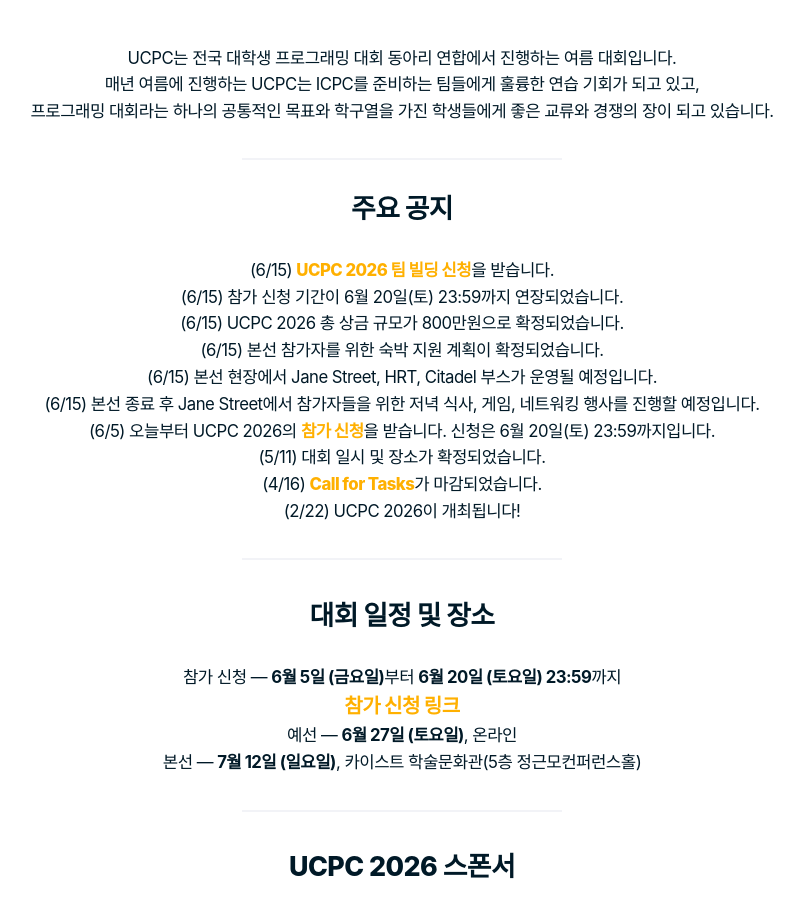
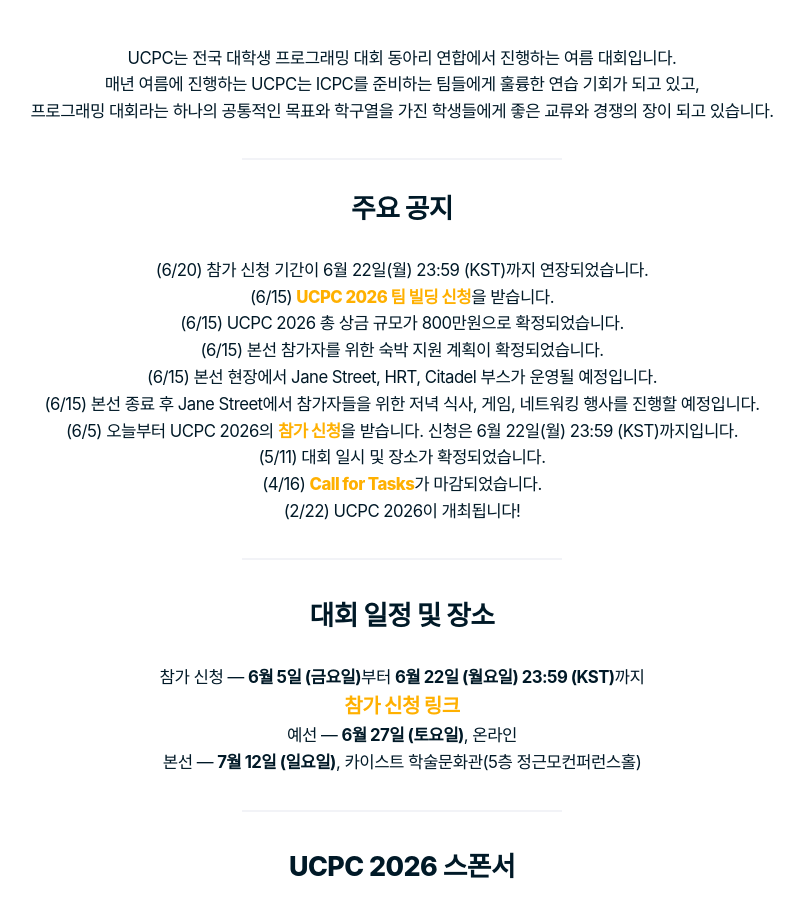
Before and after one commit to ucpcc/2026, a Jekyll site: the page built from index.md, in a window 1280 px wide and 900 px high, scrolled down 1365 px. Shown: the whole window, without its empty margins (238-1041 px from the left). Built offline with Jekyll 4.4.1, drawn with Linux system fonts in a browser that asks for light colours; some web fonts are replaced.

```diff
--- a/index.md
+++ b/index.md
@@ -6,13 +6,13 @@ lang: ko
 
 ## 주요 공지
 
+- (6/20) 참가 신청 기간이 6월 22일(월) 23:59 (KST)까지 연장되었습니다.
 - (6/15) [UCPC 2026 팀 빌딩 신청](https://forms.gle/iBDBkLqmkUPseoa87)을 받습니다.
-- (6/15) 참가 신청 기간이 6월 20일(토) 23:59까지 연장되었습니다.
 - (6/15) UCPC 2026 총 상금 규모가 800만원으로 확정되었습니다.
 - (6/15) 본선 참가자를 위한 숙박 지원 계획이 확정되었습니다.
 - (6/15) 본선 현장에서 Jane Street, HRT, Citadel 부스가 운영될 예정입니다.
 - (6/15) 본선 종료 후 Jane Street에서 참가자들을 위한 저녁 식사, 게임, 네트워킹 행사를 진행할 예정입니다.
-- (6/5) 오늘부터 UCPC 2026의 [참가 신청](https://forms.gle/g5ByqXEgFSw7QR2d7)을 받습니다. 신청은 6월 20일(토) 23:59까지입니다.
+- (6/5) 오늘부터 UCPC 2026의 [참가 신청](https://forms.gle/g5ByqXEgFSw7QR2d7)을 받습니다. 신청은 6월 22일(월) 23:59 (KST)까지입니다.
 - (5/11) 대회 일시 및 장소가 확정되었습니다.
 - (4/16) [Call for Tasks](https://2026.ucpc.me/tasks/)가 마감되었습니다.
 - (2/22) UCPC 2026이 개최됩니다!
@@ -22,7 +22,7 @@ lang: ko
 
 ## 대회 일정 및 장소
 
-참가 신청 — **6월 5일 (금요일)**부터 **6월 20일 (토요일) 23:59**까지
+참가 신청 — **6월 5일 (금요일)**부터 **6월 22일 (월요일) 23:59 (KST)**까지
 
 <span style="font-size: 1.2em;">[참가 신청 링크](https://forms.gle/g5ByqXEgFSw7QR2d7)</span>
 
```
Also changed, not shown: en/index.md (+3 -3 lines).
